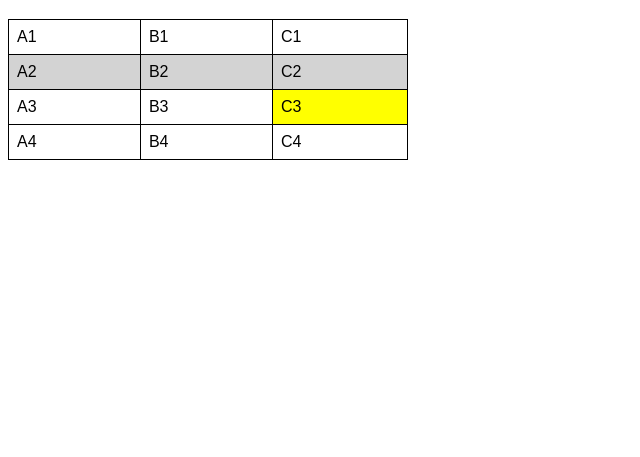
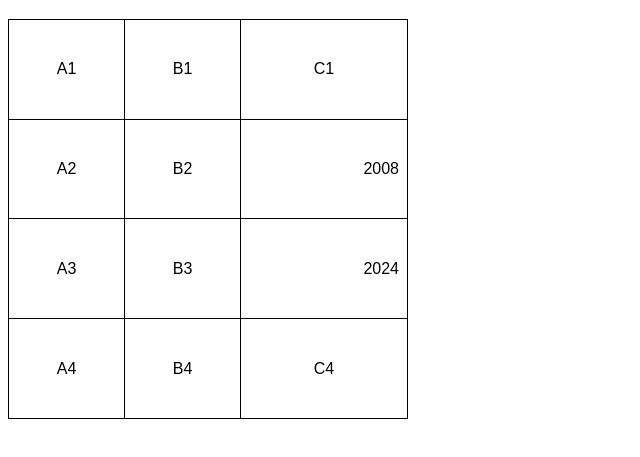
Before and after one commit to CassianoFrancisco/html-css, a plain HTML site: page Exercicios/Ex023/tabela001.html in a window 1280 px wide. Shown: the part 61-518 px from the top of the page, without its empty margins (0-640 px from the left). Drawn offline with Linux system fonts and the light colour scheme.

Commit message:
criei tabela 001

```diff
--- a/Exercicios/Ex023/tabela001.html
+++ b/Exercicios/Ex023/tabela001.html
@@ -12,22 +12,22 @@
 
         table{
             width: 400px;
+            height: 400px;
             border-collapse: collapse;
         }
 
-        tr.linha{
-            background-color: lightgray;
-        }
+       .numero{
+        text-align: right;
+       }
 
         td{
             padding: 8px;
             border: 1px solid black;
+            text-align: center;
+            vertical-align: middle;
         }
 
-        td.dado{
-            background-color: yellow;
 
-        }
     </style>
 </head>
 <body>
@@ -41,17 +41,17 @@
             <td>C1</td>
         </tr>
 
-        <tr class="linha">
+        <tr>
             <td>A2</td>
             <td>B2</td>
-            <td>C2</td>
+            <td class="numero">2008</td>
 
         </tr>
 
         <tr>
             <td>A3</td>
             <td>B3</td>
-            <td class="dado">C3</td>
+            <td class="numero">2024</td>
         </tr>
 
         <tr>
```
